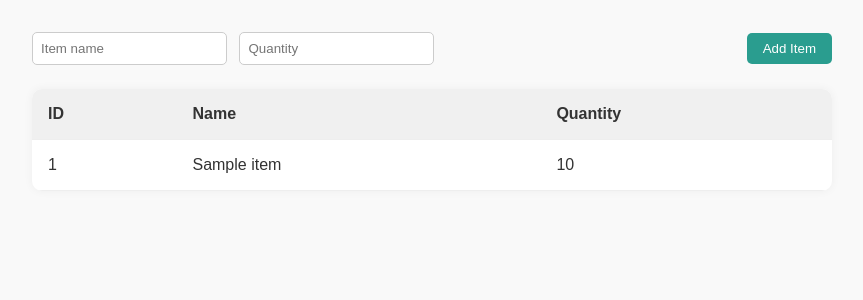
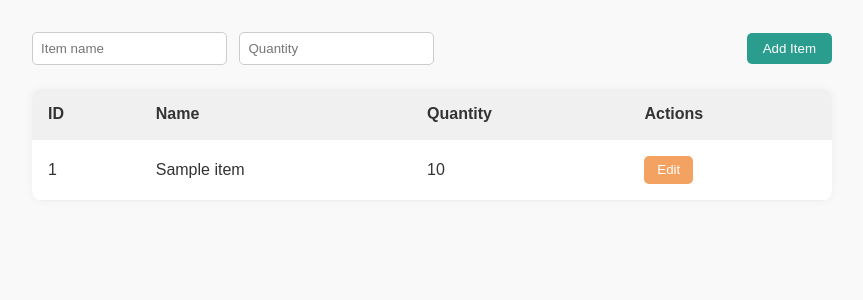
Before and after one commit to dskipps/capstone-project, a Flask app: page /inventory in a window 1280 px wide. Shown: the part 63-363 px from the top of the page, without its empty margins (208-1071 px from the left). Run offline with Flask 3, Linux system fonts and the light colour scheme; the visitor is signed in with stand-in values (Sample User, id 1); tables that the repository leaves empty hold one stand-in row (values such as "Sample post").

Commit message:
edited inventory to edit stuff

```diff
--- a/templates/inventory.html
+++ b/templates/inventory.html
@@ -93,6 +93,19 @@
     .add-item button:hover {
       background: #21867a;
     }
+
+    .btn-edit {
+      padding: 0.4rem 0.8rem;
+      background: #f4a261;
+      border: none;
+      border-radius: 5px;
+      color: white;
+      cursor: pointer;
+    }
+
+    .btn-edit:hover {
+      background: #e76f51;
+    }
   </style>
 </head>
 <body>
@@ -118,6 +131,7 @@
           <th>ID</th>
           <th>Name</th>
           <th>Quantity</th>
+          <th>Actions</th>
         </tr>
       </thead>
       <tbody>
@@ -126,10 +140,15 @@
           <td>{{ item.id }}</td>
           <td>{{ item.name }}</td>
           <td>{{ item.quantity }}</td>
+          <td>
+            <a href="{{ url_for('edit_item', item_id=item.id) }}">
+              <button class="btn-edit">Edit</button>
+            </a>
+          </td>
         </tr>
         {% else %}
         <tr>
-          <td colspan="3">No items in inventory.</td>
+          <td colspan="4">No items in inventory.</td>
         </tr>
         {% endfor %}
       </tbody>
```
